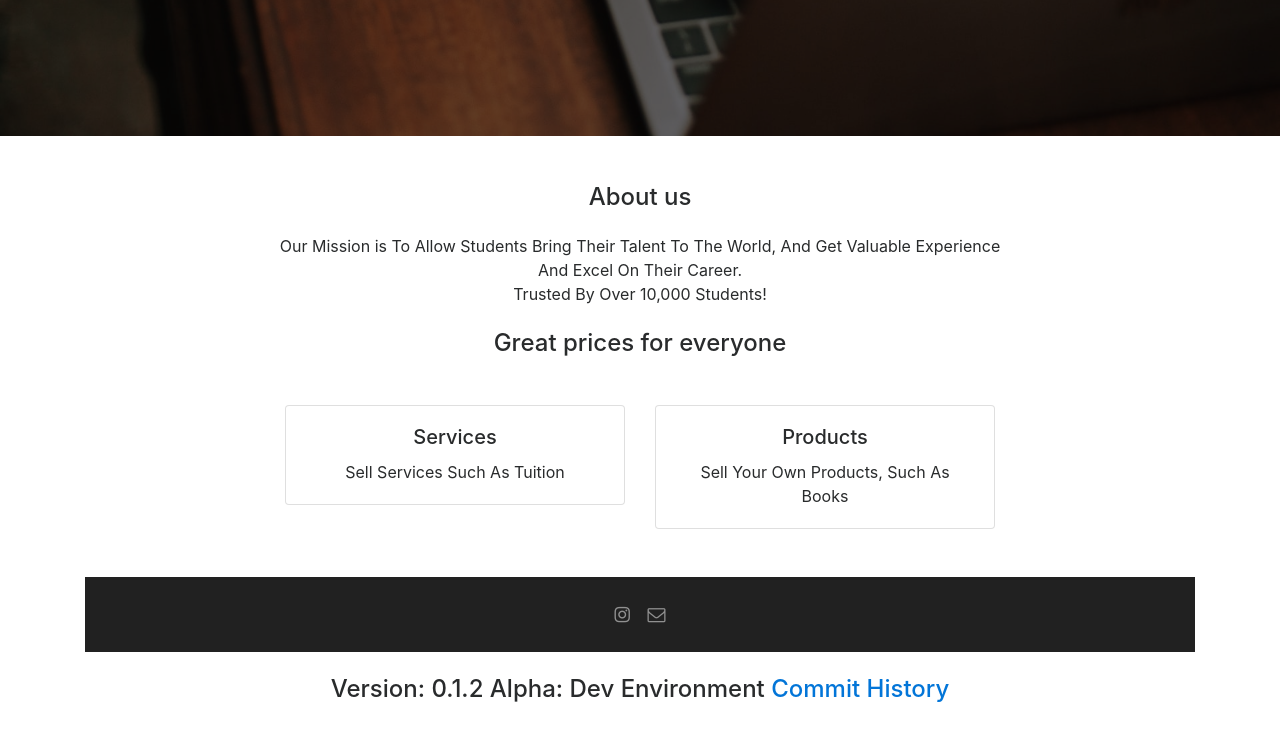
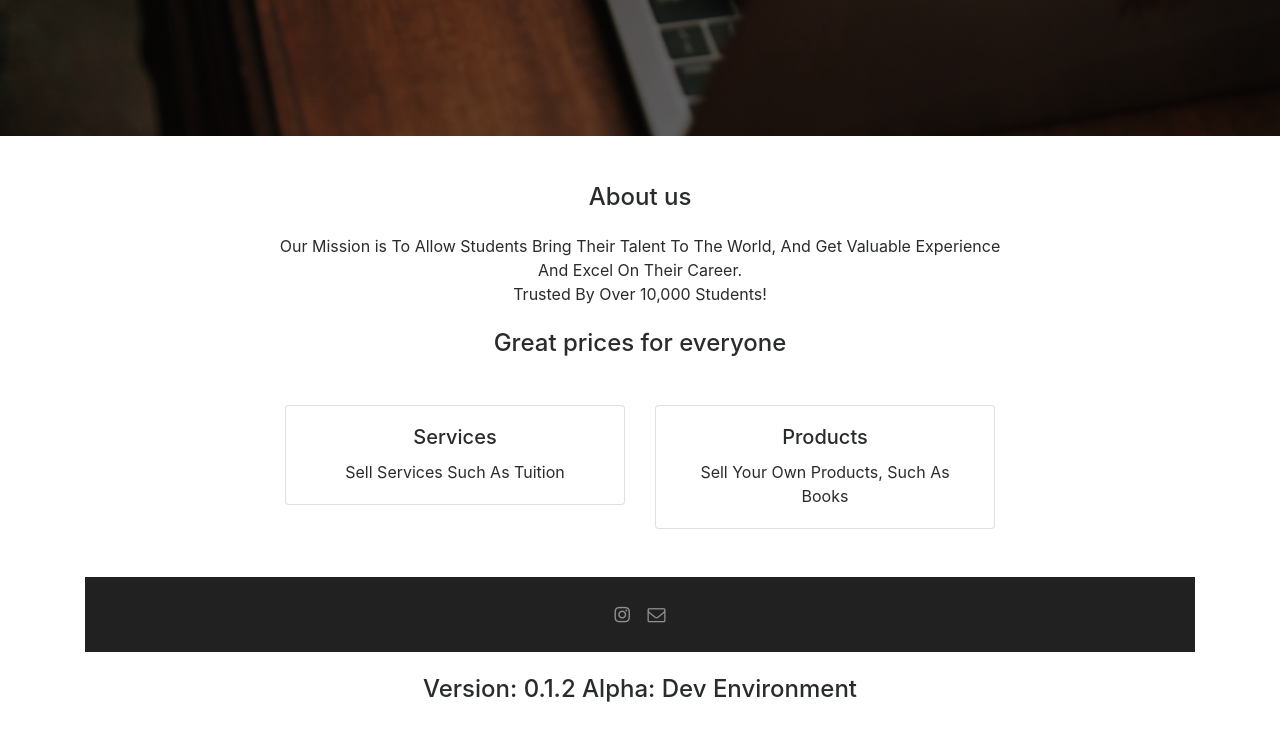
Before and after one commit to Raheemshah2809/The-Student-Marketplace, a plain HTML site: page index.html in a window 1280 px wide. Shown: the part 452-1192 px from the top of the page. Drawn offline with nearby package versions, Linux system fonts and the light colour scheme.

Commit message:
Removed commit history

```diff
--- a/index.html
+++ b/index.html
@@ -128,7 +128,7 @@
                     </footer>
             </div>
                 <br>
-            <h1 class="h4 mb-5 text-center">Version: 0.1.2 Alpha: Dev Environment <a href="https://github.com/Raheemshah2809/The-Student-Marketplace/releases" Changelog</a>Commit History</a></h1>
+            <h1 class="h4 mb-5 text-center">Version: 0.1.2 Alpha: Dev Environment</h1>
 
 </body>
 </html>
```
